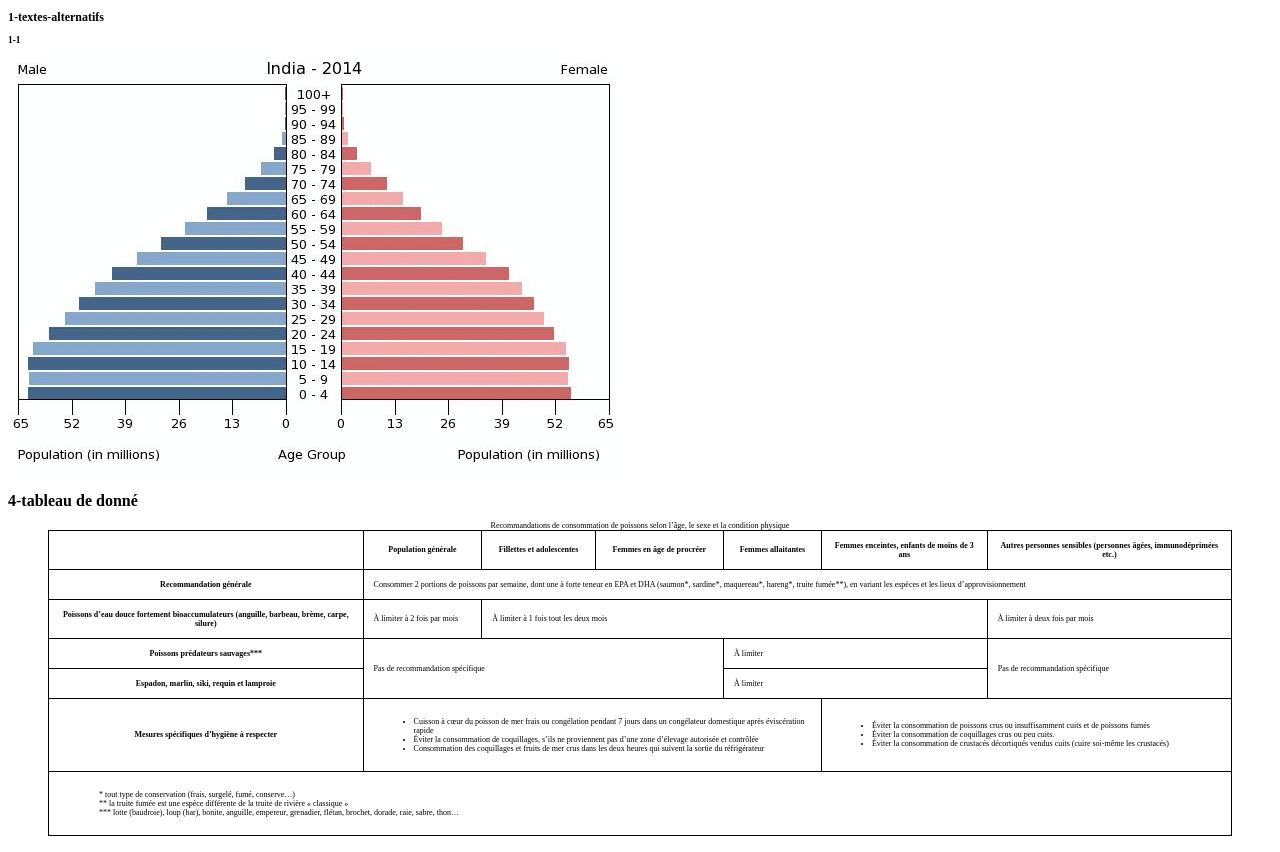
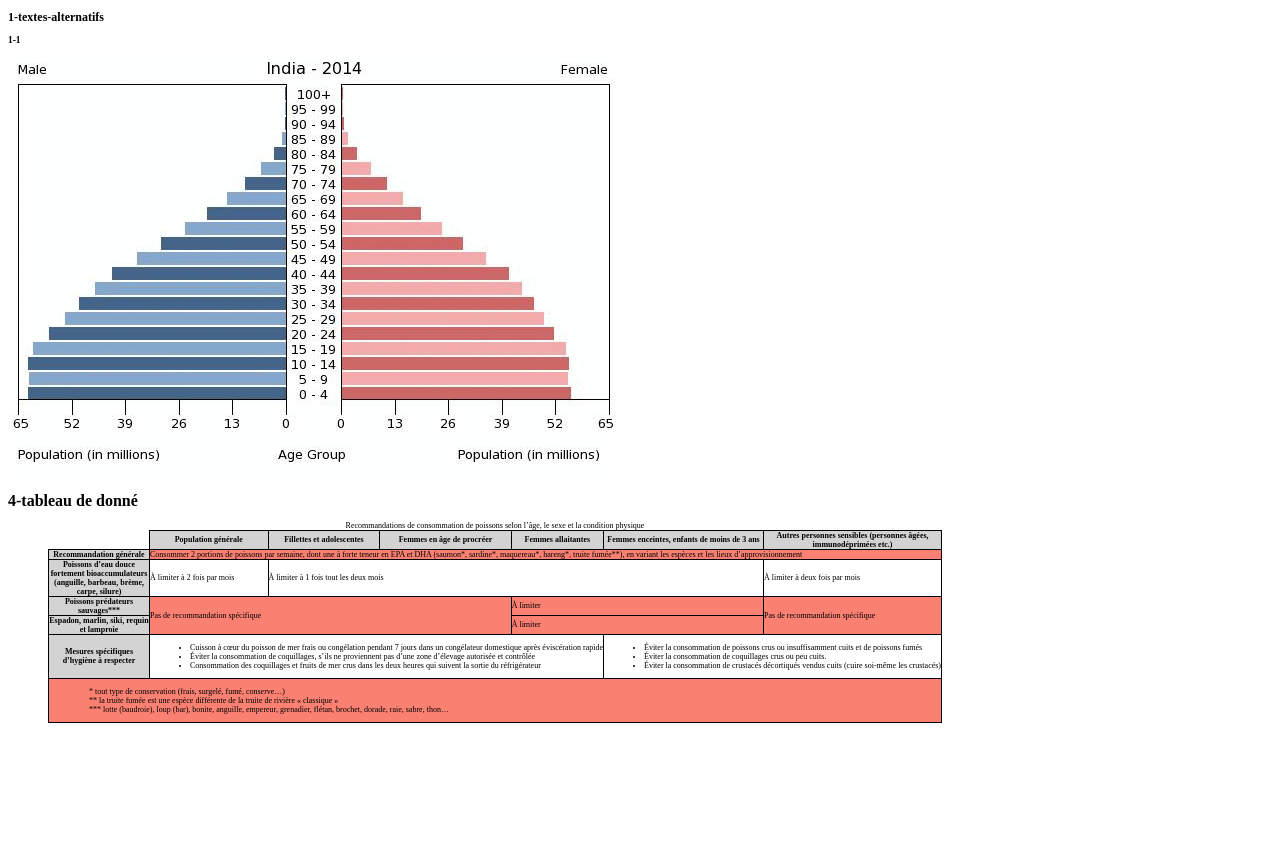
Before and after one commit to raphaellabbelatreille/Exercice, a plain HTML site: page index.html in a window 1280 px wide. After the commit the page ends 800 px from the top, so only its background shows below. Drawn offline with Linux system fonts and the light colour scheme.

Commit message:
tableau de couleur saumon

```diff
--- a/index.html
+++ b/index.html
@@ -17,7 +17,7 @@
         <table>
             <caption>Recommandations de consommation de poissons selon l’âge, le sexe et la condition physique</caption>
             <tr>
-                <td></td>
+                <td class="invisible"></td>
                 <th scope="col">Population générale</th>
                 <th scope="col">Fillettes et adolescentes</th>
                 <th scope="col">Femmes en âge de procréer</th>
@@ -27,7 +27,7 @@
             </tr>
             <tr>
                 <th scope="row">Recommandation générale</th>
-                <td colspan="6">Consommer 2 portions de poissons par semaine, dont une à forte teneur en EPA et DHA (saumon*, sardine*, maquereau*, hareng*, truite fumée**), en variant les espèces et les lieux d’approvisionnement</td>
+                <td colspan="6" class="saumon">Consommer 2 portions de poissons par semaine, dont une à forte teneur en EPA et DHA (saumon*, sardine*, maquereau*, hareng*, truite fumée**), en variant les espèces et les lieux d’approvisionnement</td>
             </tr>
             <tr>
                 <th scope="row">Poissons d’eau douce fortement bioaccumulateurs (anguille, barbeau, brème, carpe, silure)</th>
@@ -37,13 +37,13 @@
             </tr>
             <tr>
                 <th scope="row">Poissons prédateurs sauvages***</th>
-                <td rowspan="2" colspan="3">Pas de recommandation spécifique </td>
-                <td colspan="2">À limiter</td>
-                <td rowspan="2">Pas de recommandation spécifique</td>
+                <td rowspan="2" colspan="3" class="saumon">Pas de recommandation spécifique </td>
+                <td colspan="2" class="saumon">À limiter</td>
+                <td rowspan="2" class="saumon">Pas de recommandation spécifique</td>
             </tr>
             <tr>
                 <th scope="row"> Espadon, marlin, siki, requin et lamproie</th>
-                <td colspan="2">À limiter</td>
+                <td colspan="2" class="saumon">À limiter</td>
 
             </tr>
             <tr>
@@ -64,8 +64,8 @@
                 </td>
             </tr>
             <tr>
-                <td colspan="7">
-                    <ul class="attention">
+                <td colspan="7" class="saumon">
+                    <ul class="attention" >
                         <li>* tout type de conservation (frais, surgelé,  fumé, conserve…)</li>
                         <li>** la truite fumée est une espèce différente de la truite de rivière « classique »</li>
                         <li>*** lotte (baudroie), loup (bar), bonite, anguille, empereur, grenadier, flétan, brochet, dorade, raie, sabre, thon…</li>
--- a/style.css
+++ b/style.css
@@ -1,6 +1,6 @@
 :root {
     font-size: 0.5rem;
-    margin-bottom: 1em;
+    margin:none;
 }
 
 table{
@@ -9,9 +9,23 @@ table{
 
   th, td{
     border: 1px solid black;
-    padding: 10px;
+    padding: 0px;
+    min-height: 50px;
   }
 
 .attention {
     list-style: none;
 }
+
+th {
+    max-width: 100px;
+    background-color: lightgrey;
+}
+
+.invisible {
+    border: none;
+}
+
+.saumon {
+    background-color: salmon;
+}
```
